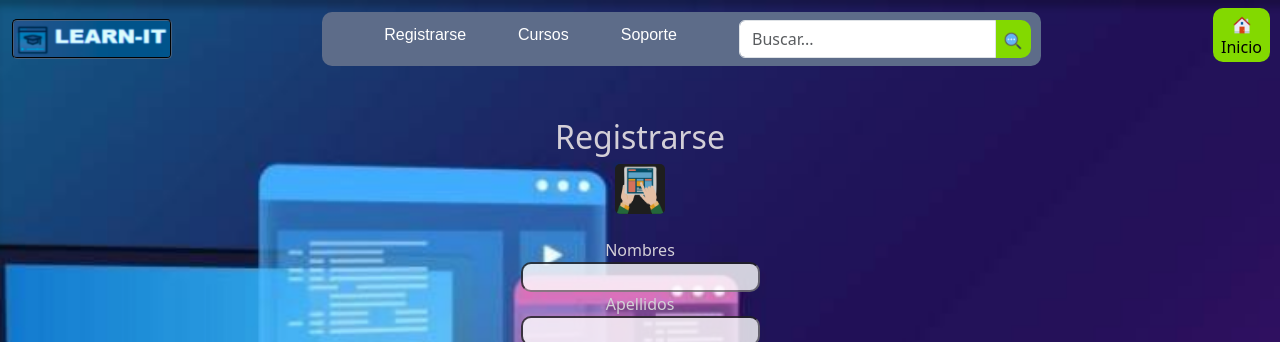
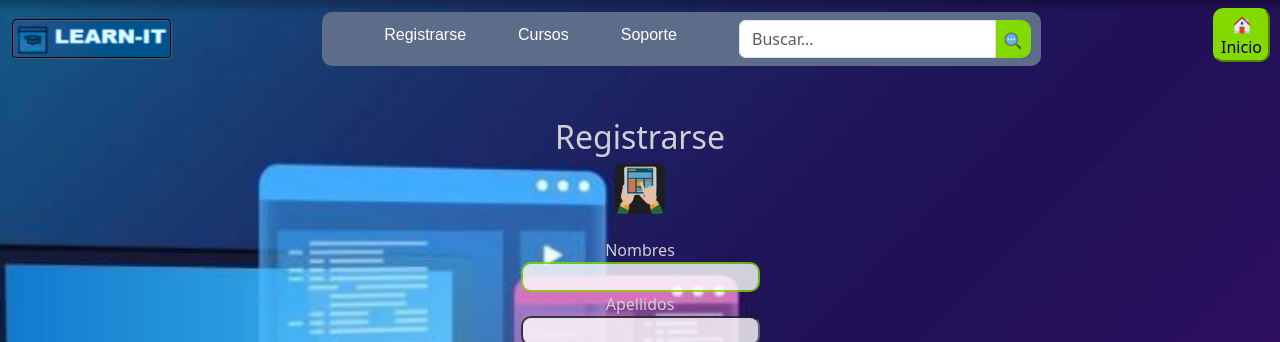
Before and after one commit to nirvana2022/learnit, a React (Create React App) app in the folder learnit/: page /registrarse in a window 1280 px wide. In both pictures the pointer is over the input 640 px from the left and 277 px from the top of the page. Shown: the top 342 px of the page. Built offline with nearby package versions, Linux system fonts and the light colour scheme.

Commit message:
cambio icono pestaña learnit y mejoras input

```diff
--- a/learnit/src/App.css
+++ b/learnit/src/App.css
@@ -108,6 +108,12 @@ body::before {
   width: 185px;
   text-align: center;
 }
+
+.input-registro:hover{
+  border-color: #83d900;
+  border-style:double;
+}
+
 .btn-save {
   border-radius: 10px;
   background-color: #83d900;
@@ -163,7 +169,6 @@ body::before {
   background-color: #83d900;
   border-radius: 10px;
   border-color: #83d900;
-  border-style: dashed;
 }
 .btn-home:hover {
   background-color: #5050ee;
```
Also changed, not shown: learnit/public/img/birrete.png.
